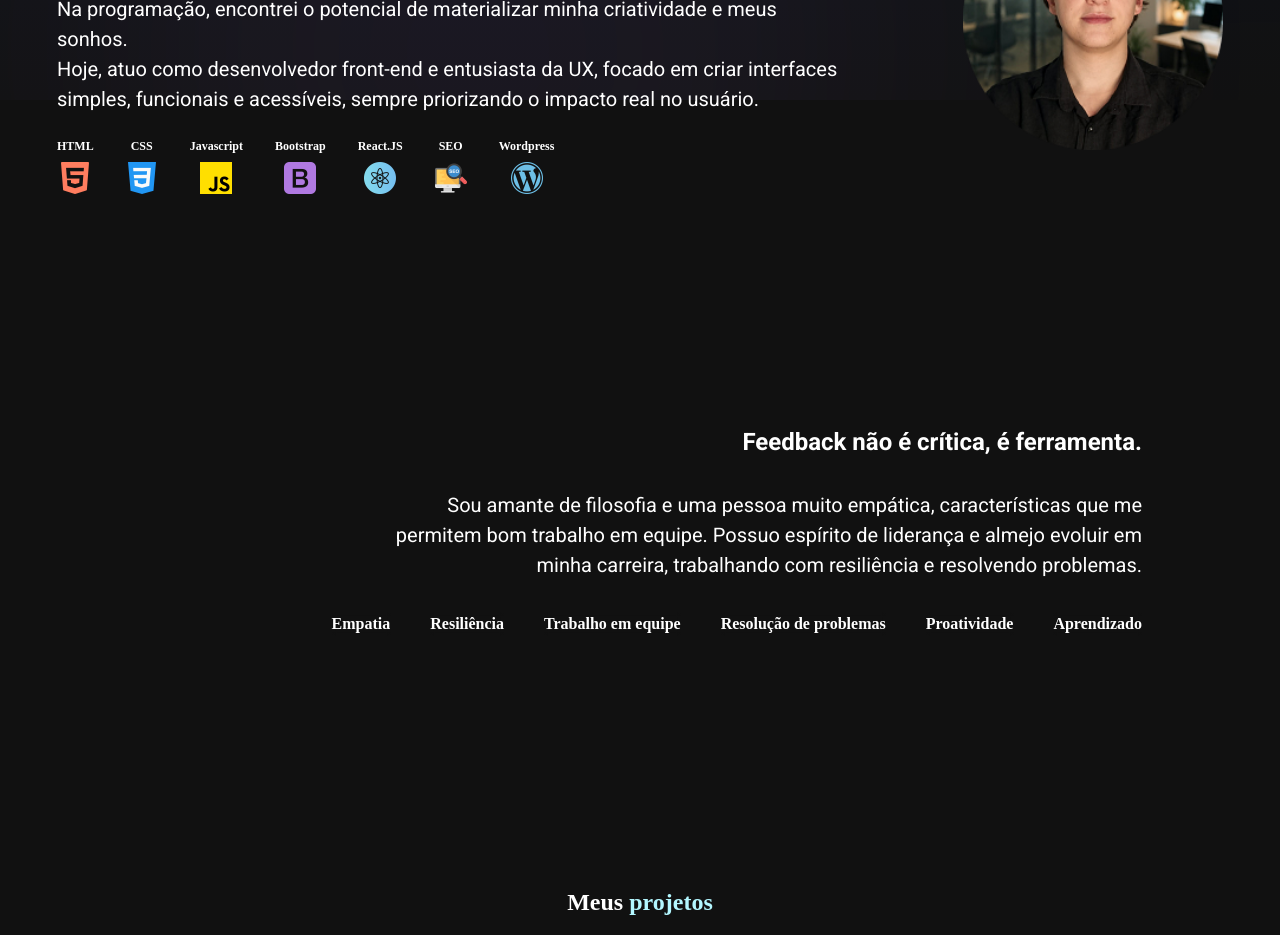
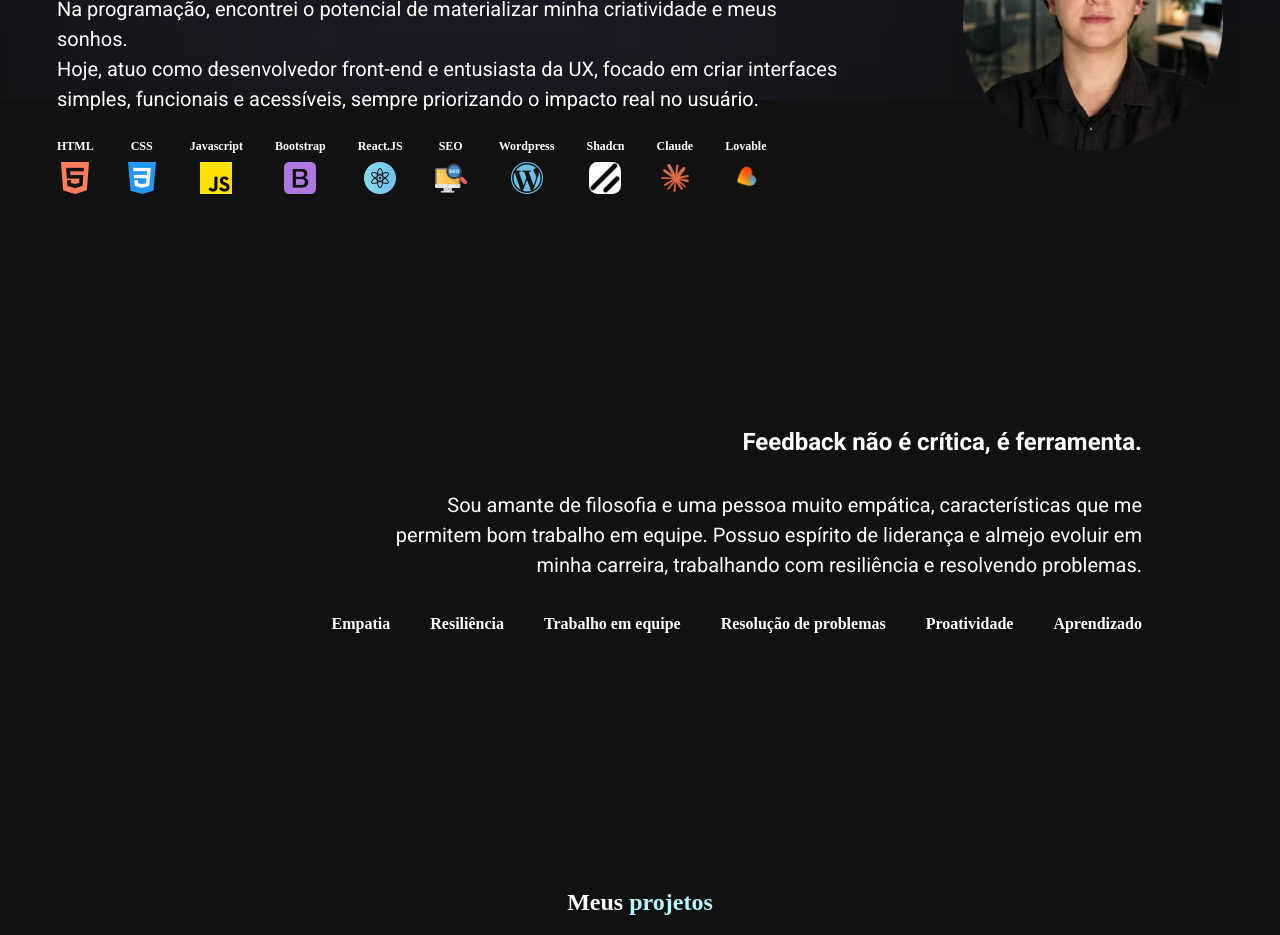
Before and after one commit to NicolasSF2006/portfolio, a React (Vite) app: page / in a window 1280 px wide. Shown: the part 940-1875 px from the top of the page. Built offline with nearby package versions, Linux system fonts and the light colour scheme; a web font is replaced by a local one.

Commit message:
corrige SecaoSobreTecnologias adicionando novamente o lovable icon, shadcn icon e claude icon

```diff
--- a/src/components/Main/SecaoSobre/SecaoSobreTecnologias/index.tsx
+++ b/src/components/Main/SecaoSobre/SecaoSobreTecnologias/index.tsx
@@ -41,6 +41,18 @@ const tecnologias = [
     nome: "Wordpress",
     icon: publicAsset("wordpress-icon.svg"),
   },
+  {
+    nome: "Shadcn",
+    icon: publicAsset("shadcn-icon.svg"),
+  },
+  {
+    nome: "Claude",
+    icon: publicAsset("claude-icon.svg"),
+  },
+  {
+    nome: "Lovable",
+    icon: publicAsset("lovable-icon.svg"),
+  },
 ]
 
 export function SecaoSobreTecnologias() {
```
